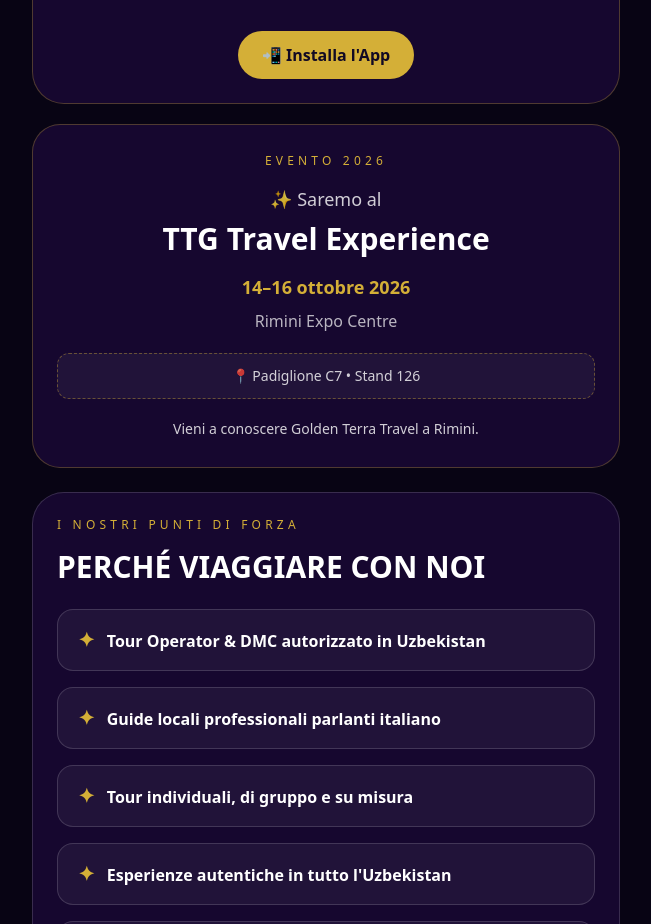
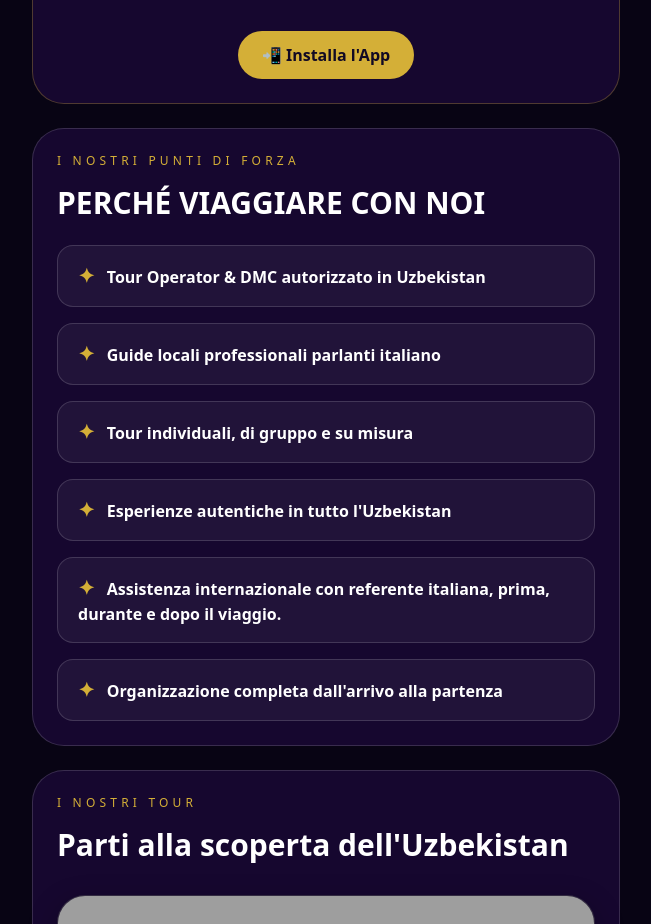
Before and after one commit to toybel/golden-terra-travel, a Next.js app: page / in a window 1280 px wide. Shown: the part 1600-2524 px from the top of the page, without its empty margins (314-965 px from the left). Built offline with nearby package versions, Linux system fonts and the light colour scheme; grey boxes are pictures that could not be loaded.

Commit message:
Rimosso evento TTG 2026 dalla app

```diff
--- a/app/page.tsx
+++ b/app/page.tsx
@@ -197,17 +197,7 @@
           </div>
         </section>
 
-        <section className="mt-5 rounded-[1.75rem] border border-[#D4AF37]/30 bg-[#16072F] px-6 py-7 text-center">
-          <p className="text-xs tracking-[0.35em] text-[#D4AF37]">{t.event.label}</p>
-          <p className="mt-4 text-lg text-white/80">{t.event.intro}</p>
-          <h2 className="mt-2 text-3xl font-bold text-white">{t.event.title}</h2>
-          <p className="mt-4 text-lg font-semibold text-[#D4AF37]">{t.event.date}</p>
-          <p className="mt-2 text-white/70">{t.event.place}</p>
-          <div className="mt-5 rounded-xl border border-dashed border-[#D4AF37]/40 bg-white/5 px-4 py-3">
-            <p className="text-sm text-white/80">{t.event.stand}</p>
-          </div>
-          <p className="mt-5 text-sm text-white/80">{t.event.closing}</p>
-        </section>
+
 
         <section className="mt-6 rounded-[2rem] border border-white/15 bg-[#16072F] p-6">
           <p className="text-xs tracking-[0.35em] text-[#D4AF37]">{t.strengths.label}</p>
```
